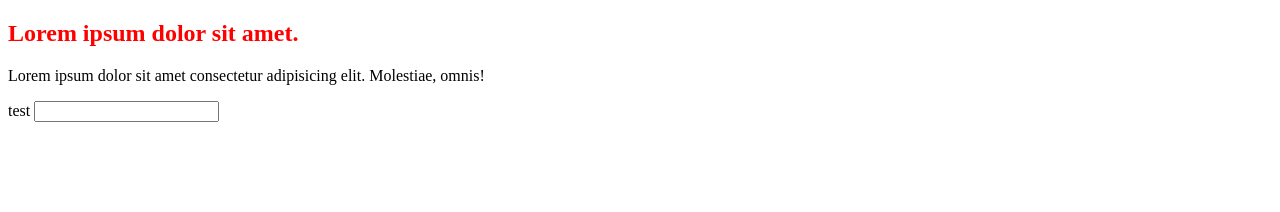
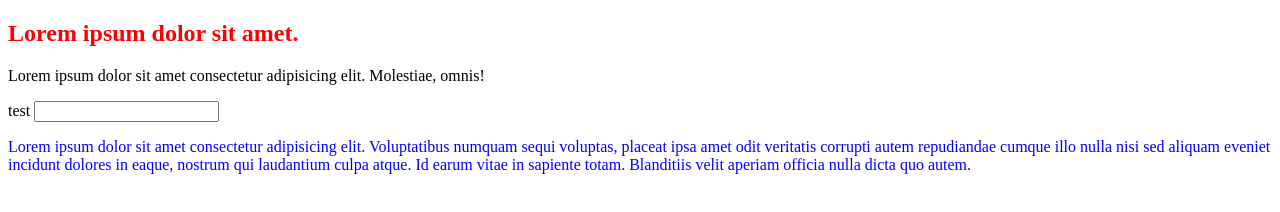
Before and after one commit to a40796/testgame, a plain HTML site: page index.html in a window 1280 px wide. Drawn offline with Linux system fonts and the light colour scheme.

Commit message:
add p lorem50

```diff
--- a/index.html
+++ b/index.html
@@ -13,5 +13,6 @@
         <label for="">test</label>
         <input type="select">
     </form>
+    <p class="test">Lorem ipsum dolor sit amet consectetur adipisicing elit. Voluptatibus numquam sequi voluptas, placeat ipsa amet odit veritatis corrupti autem repudiandae cumque illo nulla nisi sed aliquam eveniet incidunt dolores in eaque, nostrum qui laudantium culpa atque. Id earum vitae in sapiente totam. Blanditiis velit aperiam officia nulla dicta quo autem.</p>
 </body>
 </html>
--- a/style.css
+++ b/style.css
@@ -4,3 +4,6 @@ h2{
 p{
     color: black;
 }
+.test{
+    color: blue;
+}
```
